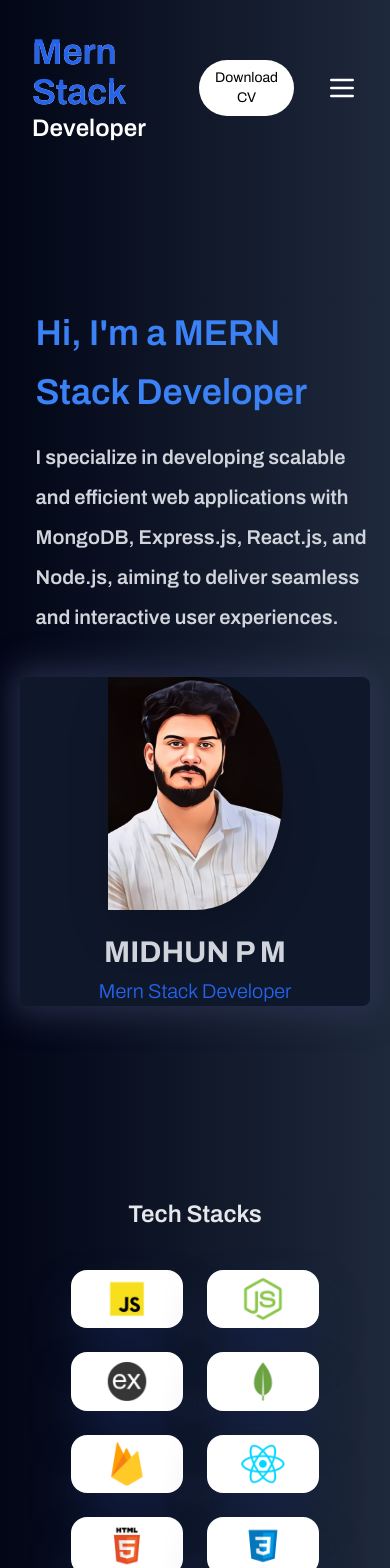
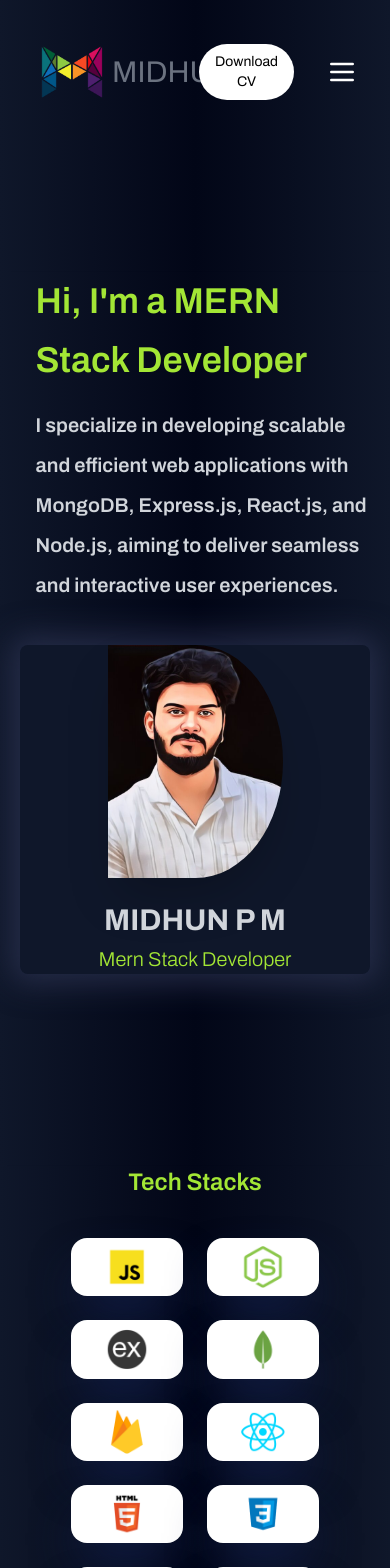
Before and after one commit to MidhunPM6/Portfolio, a React (Create React App) app: page / in a window 390 px wide. Shown: the top 1568 px of the page. Built offline with nearby package versions, Linux system fonts and the light colour scheme; a web font is replaced by a local one.

Commit message:
Made some chnages in UI

```diff
--- a/src/Components/Contact/ContactSection.jsx
+++ b/src/Components/Contact/ContactSection.jsx
@@ -63,7 +63,7 @@ const ContactSection = () => {
   return (
     <>
       <div
-        className='bg-gradient-to-r from-slate-950 to-slate-800 min-h-screen md:p-12 p-6'
+        className='bg-gradient-to-r from-slate-900 via-slate-950 to-slate-900 min-h-screen md:p-12 p-6'
         id='reachme'
       >
         <ToastContainer
@@ -92,7 +92,7 @@ const ContactSection = () => {
               onSubmit={sendEmail}
               ref={form}
             >
-              <h1 className='text-2xl text-white font-semibold'>Connect me</h1>
+              <h1 className='text-2xl text-lime-400 font-semibold'>Connect me</h1>
               <input
                 type='text'
                 placeholder='Enter your name'
@@ -114,7 +114,7 @@ const ContactSection = () => {
               <button
                 type='submit'
                 value='Send'
-                className='flex mt-5 bg-white text-black py-2 px-6  rounded-lg  shadow-2xl shadow-black hover:bg-gradient-to-r from-blue-950 to-blue-900 hover:text-white'
+                className='flex mt-5 bg-lime-400 text-black py-2 px-6  rounded-lg  shadow-2xl shadow-black hover:bg-lime-600 '
               >
                 Send{' '}
                 <svg
@@ -304,7 +304,7 @@ const ContactSection = () => {
           <div className="mt-5 px-4 w-full max-w-screen-sm mx-auto md:mb-10 mb-10">
   <p className="flex flex-col items-start ">
 
-    <span className="block text-xl sm:text-2xl font-semibold bg-gradient-to-r from-yellow-400 to-red-700 bg-clip-text text-transparent">
+    <span className="block text-xl sm:text-2xl font-semibold bg-gradient-to-r from-lime-400 to-lime-200 bg-clip-text text-transparent">
       Thank you..
     </span>
 
--- a/src/Components/MainSection/MainSection.jsx
+++ b/src/Components/MainSection/MainSection.jsx
@@ -1,6 +1,7 @@
 import React, { useEffect, useRef, useState } from 'react'
 import img from '../assets/ProfilePhoto.jpg'
 import './mainSection.css'
+import logo from '../assets/LogoMain.png'
 
 import { NavHashLink } from 'react-router-hash-link'
 
@@ -31,16 +32,13 @@ const MainSection = () => {
 
   return (
     <>
-      <div className='bg-gradient-to-r from-slate-950 to-slate-800 min-h-screen flex flex-col text-white font-archivo'>
+      <div className='bg-gradient-to-r from-slate-900 via-slate-950 to-slate-900 min-h-screen flex flex-col text-white font-archivo'>
         <div className='navbar-container animate-slideDown bg-opacity-0 '>
           <div className='flex flex-row justify-between items-center m-8 md:m-16'>
-            <div>
-              <span className='text-2xl font-semibold text-transparent bg-clip-text bg-white'>
-                <span className='bg-blue-600 text-transparent bg-clip-text text-4xl'>
-                  Mern Stack
-                </span>{' '}
-                Developer
-              </span>
+            <div className='flex items-center'>
+              <img src={logo} alt='' className='size-20' />
+              <h1 className='text-3xl text-gray-500'>MIDHUN</h1>
+
             </div>
 
             <div className='hidden md:flex items-center space-x-5'>
@@ -128,9 +126,9 @@ const MainSection = () => {
           </div>
         </div>
 
-        <div className='  flex flex-col md:flex-row relative w-full overflow-hidden bg-gradient-to-r from-slate-950 to-slate-800 mt-32 justify-between px-5 md:px-16 pb-48  shadow-lg'>
+        <div className='  flex flex-col md:flex-row relative w-full overflow-hidden bg-gradient-to-r from-slate-900 via-slate-950 to-slate-900 mt-32 justify-between px-5 md:px-16 pb-48  shadow-lg'>
           <div className=' font-semibold text-lg md:text-2xl pl-[4vw]'>
-            <h1 className='text-4xl leading-relaxed mb-4 slide-in-effect text-left text-blue-500'>
+            <h1 className='text-4xl leading-relaxed mb-4 slide-in-effect text-left text-lime-400'>
               Hi, I'm a MERN Stack Developer
             </h1>
             <p className='text-xl slide-in-effect max-w-prose md:max-w-[38vw] leading-loose text-left text-gray-300'>
@@ -150,7 +148,7 @@ const MainSection = () => {
             <div className='text-center md:text-left px-4 md:px-8 w-full md:w-[60%] mt-6 md:mt-0  md:mb-0'>
               <h1 className='text-3xl md:text-4xl font-bold text-gray-300 content-animation'>
                 MIDHUN P M <br />
-                <span className='text-xl md:text-2xl text-blue-600 font-light'>
+                <span className='text-xl md:text-2xl text-lime-400 font-light'>
                   Mern Stack Developer
                 </span>
               </h1>
--- a/src/Components/Projects/ProjectSection.jsx
+++ b/src/Components/Projects/ProjectSection.jsx
@@ -55,9 +55,9 @@ const ProjectSection = () => {
     <>
       <div
       ref={sectionRef}
-      className="flex flex-col items-center bg-gradient-to-r from-slate-950 to-slate-800 min-h-screen pt-20" id='project'
+      className="flex flex-col items-center bg-gradient-to-r from-slate-900 via-slate-950 to-slate-900" id='project'
     >
-      <div className='flex-col place-items-center text-gray-200'>
+      <div className='flex-col place-items-center text-lime-400'>
         <h1 className="text-2xl font-semibold  mb-10">
           Projects
         </h1>
@@ -82,10 +82,10 @@ const ProjectSection = () => {
       alt={`Project Thumbnail ${index + 1}`}
       className="p-4 rounded-md shadow-xl transition-transform duration-300 hover:scale-110"
     />
-    <h1 className="text-2xl font-bold text-blue-400 mt-4 transition-colors duration-300 hover:text-white">
+    <h1 className="text-2xl font-bold text-gray-100 mt-4 transition-colors duration-300 hover:text-gray-400">
       {projectNames[index]}
     </h1>
-    <p className="text-sm text-gray-300 mt-2 mb-4 transition-opacity duration-300 hover:opacity-80">
+    <p className="text-sm text-gray-300 mt-2 mb-4 transition-opacity duration-300 hover:text-lime-400">
       {descriptions[index]}
     </p>
     <button
--- a/src/Components/TechStack/TechStack.js
+++ b/src/Components/TechStack/TechStack.jsx
@@ -49,9 +49,9 @@ const Skills = () => {
   }, [])
   return (
     <>
-      <div className='flex flex-col bg-gradient-to-r from-slate-950 to-slate-800 min-h-screen text-white items-center font-archivo drop-shadow-xl' id='techstack'>
+      <div className='flex flex-col bg-gradient-to-r from-slate-900 via-slate-950 to-slate-900 min-h-screen text-white items-center font-archivo drop-shadow-xl' id='techstack'>
         <div className=' md:mt-20'>
-          <h1 className='text-2xl font-semibold text-gray-200'>Tech Stacks</h1>
+          <h1 className='text-2xl font-semibold text-lime-400'>Tech Stacks</h1>
         </div>
         <div
   className="flex flex-wrap md:flex-nowrap md:overflow-x-auto pl-4 pr-4 max-w-full no-scrollbar md:justify-start justify-center gap-6 md:p-16 mt-10 md:mt:0"
```
Also changed, not shown: src/Components/assets/LogoMain.png (added).
